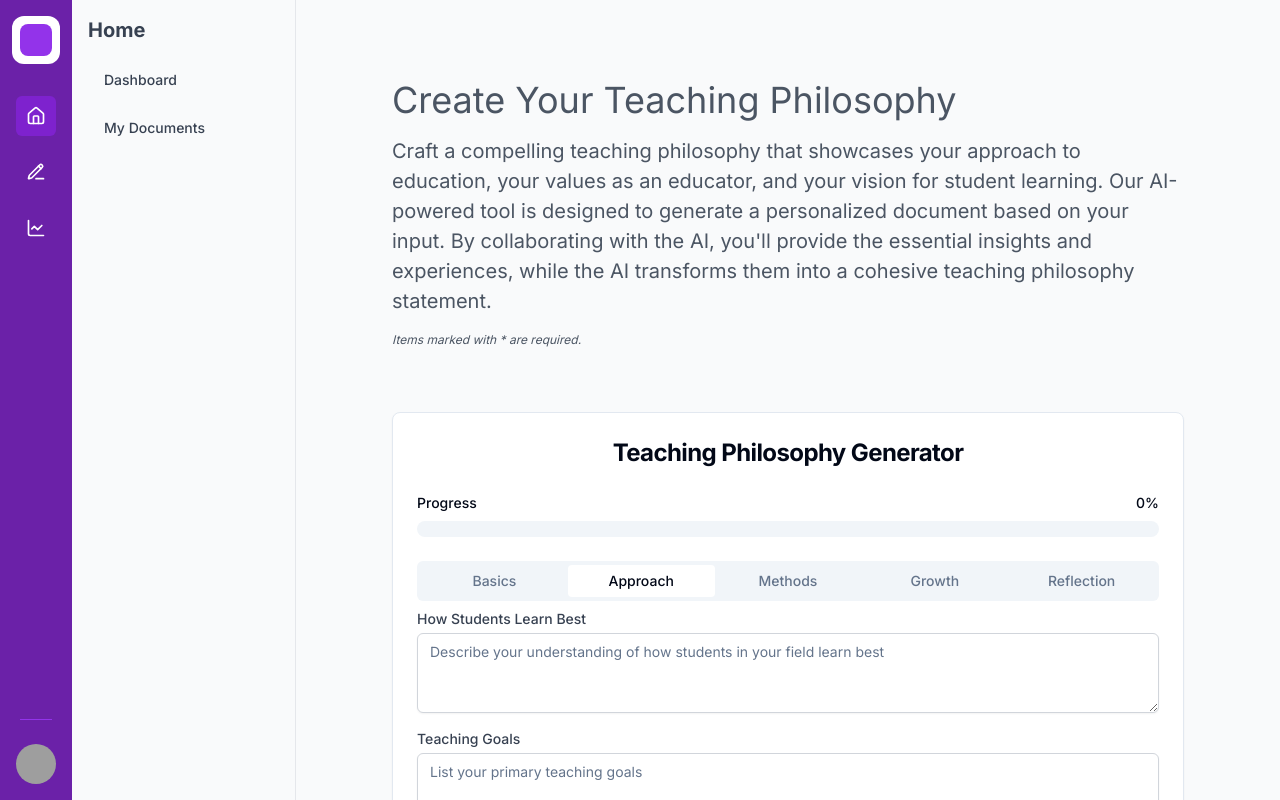
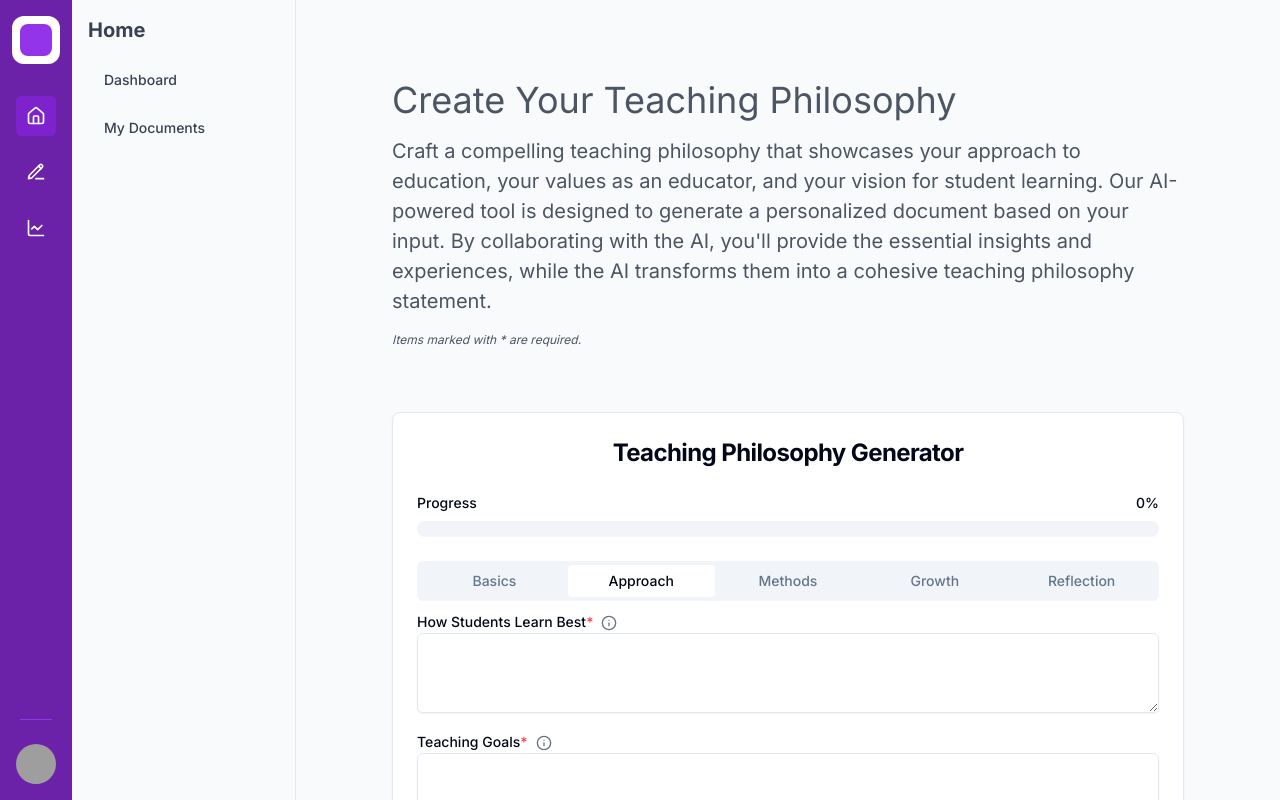
Before and after one commit to Naxus28/lumina.ai, a Next.js app: page /teaching-philosophy in a window 1280 px wide. Both pictures are taken after a click on the tab "Approach". Built offline with nearby package versions, Linux system fonts and the light colour scheme; grey boxes are pictures that could not be loaded.

Commit message:
Refactored

```diff
--- a/app/(auth)/teaching-philosophy/page.tsx
+++ b/app/(auth)/teaching-philosophy/page.tsx
@@ -7,14 +7,28 @@ import { Input } from '@/components/ui/input';
 import { Textarea } from '@/components/ui/textarea';
 import { Checkbox } from '@/components/ui/checkbox';
 import { Label } from '@/components/ui/label';
+import { Tooltip, TooltipContent, TooltipProvider, TooltipTrigger } from '@/components/ui/tooltip';
 import { Tabs, TabsContent, TabsList, TabsTrigger } from '@/components/ui/tabs';
 import { Progress } from '@/components/ui/progress';
+import { Info } from 'lucide-react';
 import { Container } from '@/app/layout-components/Container';
 import { H1, Paragraph, Span } from '@/app/components/typography';
 import { DocumentDisplay } from '@/app/components/shared/DocumentDisplay';
 import { ErrorMessage } from '../cover-letter/components/ErrorMessage';
 import { GenerateButton } from '@/app/components/GenerateButton';
-import { renderTextArea, textAreaConfigs } from './utils';
+
+const InfoTooltip = ({ content }: { content: string }) => (
+	<TooltipProvider>
+		<Tooltip>
+			<TooltipTrigger asChild>
+				<Info className="inline-block ml-2 h-4 w-4 text-gray-500" />
+			</TooltipTrigger>
+			<TooltipContent>
+				<p className="w-80 text-sm">{content}</p>
+			</TooltipContent>
+		</Tooltip>
+	</TooltipProvider>
+);
 
 interface Inputs {
 	discipline: string;
@@ -195,24 +209,34 @@ const TeachingPhilosophyGenerator = () => {
 		}
 	}, [isStreamStarted]);
 
-	// Update renderTextArea to use the utility function
-	const renderConfiguredTextArea = (key: string) => {
-		const config = textAreaConfigs[key as keyof typeof textAreaConfigs];
-		return renderTextArea(config, inputs[key as keyof Inputs] as string, handleInputChange);
-	};
+	const renderTextArea = (name: keyof Inputs, label: string, example: string, isMandatory = false) => (
+		<div key={name}>
+			<Label htmlFor={name}>
+				{label}
+				{isMandatory && <span className="text-red-500">*</span>}
+				<InfoTooltip content={example} />
+			</Label>
+			<Textarea
+				id={name}
+				name={name}
+				value={inputs[name] as string}
+				onChange={handleInputChange}
+				rows={3}
+			/>
+		</div>
+	);
 
-	// Add a function to check if the form is complete
-	const checkFormCompletion = () => {
-		// Add your logic here to check if all required fields are filled
-		// For example:
-		const allFieldsFilled = Object.values(inputs).every((field) => field.length > 0);
-		setIsFormComplete(allFieldsFilled);
-	};
+	const checkFormCompletion = useCallback(() => {
+		const mandatoryFieldsFilled = mandatoryFields.every(field => {
+			const value = inputs[field as keyof Inputs];
+			return Array.isArray(value) ? value.length > 0 : value !== '';
+		});
+		setIsFormComplete(mandatoryFieldsFilled);
+	}, [inputs]);
 
-	// Call checkFormCompletion whenever form data changes
 	useEffect(() => {
 		checkFormCompletion();
-	}, [inputs]);
+	}, [inputs, checkFormCompletion]);
 
 	return (
 		<>
@@ -268,7 +292,7 @@ const TeachingPhilosophyGenerator = () => {
 									name="discipline"
 									value={inputs.discipline}
 									onChange={handleInputChange}
-									placeholder="e.g., Computer Science"
+									placeholder="e.g., History"
 								/>
 							</div>
 							<div>
@@ -284,22 +308,42 @@ const TeachingPhilosophyGenerator = () => {
 									placeholder="e.g., 5"
 								/>
 							</div>
-							{renderConfiguredTextArea('educationPurpose')}
-							{renderConfiguredTextArea('teachingMotivation')}
+							{renderTextArea(
+								'educationPurpose',
+								'Purpose of Education',
+								'To cultivate critical thinking and foster a deep understanding of the subject matter, enabling students to apply their knowledge to real-world challenges.',
+								true
+							)}
+							{renderTextArea(
+								'teachingMotivation',
+								'Teaching Motivation',
+								"I'm driven by the opportunity to inspire curiosity and facilitate intellectual growth, guiding students to become lifelong learners and contributors in their chosen fields.",
+								true
+							)}
 						</TabsContent>
 
 						<TabsContent
 							value="approach"
 							className="space-y-4"
 						>
-							{renderConfiguredTextArea('studentLearning')}
-							{renderConfiguredTextArea('teachingGoals')}
+							{renderTextArea(
+								'studentLearning',
+								'How Students Learn Best',
+								'Students learn best through a combination of theoretical foundations and practical applications, including engaging discussions, hands-on activities, and real-world case studies.',
+								true
+							)}
+							{renderTextArea(
+								'teachingGoals',
+								'Teaching Goals',
+								"My goals are to develop students' critical thinking skills, foster creativity in problem-solving, build a strong foundation in core principles, and instill an understanding of the broader implications of their field.",
+								true
+							)}
 							<div>
 								<Label>
 									Primary Teaching Style<span className="text-red-500">*</span>
 								</Label>
 								<div className="grid grid-cols-2 gap-2">
-									{['Lecture-based', 'Discussion-oriented', 'Hands-on / Practical', 'Blended / Hybrid'].map((style) => (
+									{['Lecture-based', 'Discussion-oriented', 'Experiential', 'Blended / Hybrid'].map((style) => (
 										<div
 											key={style}
 											className="flex items-center"
@@ -325,15 +369,20 @@ const TeachingPhilosophyGenerator = () => {
 							value="methods"
 							className="space-y-4"
 						>
-							{renderConfiguredTextArea('effectiveMethods')}
+							{renderTextArea(
+								'effectiveMethods',
+								'Effective Teaching Methods',
+								'I employ a mix of interactive lectures, group discussions, project-based learning, and field-specific case studies. These methods encourage active engagement and provide opportunities for practical application of concepts.',
+								true
+							)}
 							<div>
 								<Label>
 									Teaching Values<span className="text-red-500">*</span>
 								</Label>
-								<div className="grid grid-cols-2 gap-2">
+								<div className="grid gap-2">
 									{[
 										'Critical thinking',
-										'Technological ethics',
+										'Ethical reasoning',
 										'Collaboration',
 										'Innovation',
 										'Lifelong learning',
@@ -361,13 +410,13 @@ const TeachingPhilosophyGenerator = () => {
 								<Label>
 									Assessment Methods<span className="text-red-500">*</span>
 								</Label>
-								<div className="grid grid-cols-2 gap-2">
+								<div className="grid gap-2">
 									{[
-										'Coding projects',
-										'Technical presentations',
-										'Peer code reviews',
-										'Algorithm design challenges',
-										'Research papers',
+										'Research projects',
+										'Presentations',
+										'Peer reviews',
+										'Problem-solving tasks',
+										'Reflective essays',
 									].map((method) => (
 										<div
 											key={method}
@@ -388,24 +437,48 @@ const TeachingPhilosophyGenerator = () => {
 									))}
 								</div>
 							</div>
-							{renderConfiguredTextArea('inclusiveness')}
+							{renderTextArea(
+								'inclusiveness',
+								'Inclusiveness Approach',
+								'I create an inclusive environment by using diverse examples, promoting equitable participation, and providing multiple ways for students to demonstrate their understanding of complex concepts.'
+							)}
 						</TabsContent>
 
 						<TabsContent
 							value="growth"
 							className="space-y-4"
 						>
-							{renderConfiguredTextArea('researchTeachingConnection')}
-							{renderConfiguredTextArea('challengesInnovations')}
-							{renderConfiguredTextArea('professionalDevelopment')}
+							{renderTextArea(
+								'researchTeachingConnection',
+								'Connection between Teaching, Research, and Service',
+								'My research informs my teaching by providing current insights and methodologies. I involve students in research projects and community service initiatives that apply their skills to real-world issues, bridging academic learning with practical impact.'
+							)}
+							{renderTextArea(
+								'challengesInnovations',
+								'Challenges and Innovations',
+								"To address evolving educational needs, I've implemented a flexible curriculum that incorporates current trends and invited guest speakers from relevant industries. I've also developed interactive online modules to support self-paced learning of foundational concepts."
+							)}
+							{renderTextArea(
+								'professionalDevelopment',
+								'Professional Development',
+								"I regularly attend educational conferences, participate in workshops on innovative teaching methods, and collaborate with colleagues to refine my teaching approach. I'm also pursuing additional certifications to stay at the forefront of my field."
+							)}
 						</TabsContent>
 
 						<TabsContent
 							value="reflection"
 							className="space-y-4"
 						>
-							{renderConfiguredTextArea('anecdote')}
-							{renderConfiguredTextArea('teachingPhilosophyEvolution')}
+							{renderTextArea(
+								'anecdote',
+								'Memorable Teaching Anecdote',
+								'During a class project, a student discovered an innovative approach that challenged existing methods in our field. This led to a class-wide exploration, resulting in a collaborative research initiative. This experience exemplified the power of fostering creativity and critical thinking in the classroom.'
+							)}
+							{renderTextArea(
+								'teachingPhilosophyEvolution',
+								'Evolution of Your Teaching Philosophy',
+								'Reflect on how your teaching philosophy has evolved over time. Consider key experiences or insights that have shaped your approach to teaching and how you anticipate your philosophy might continue to develop in the future.'
+							)}
 
 							<div className="space-y-4">
 								<h3 className="text-lg font-semibold">Custom Fields</h3>
```
